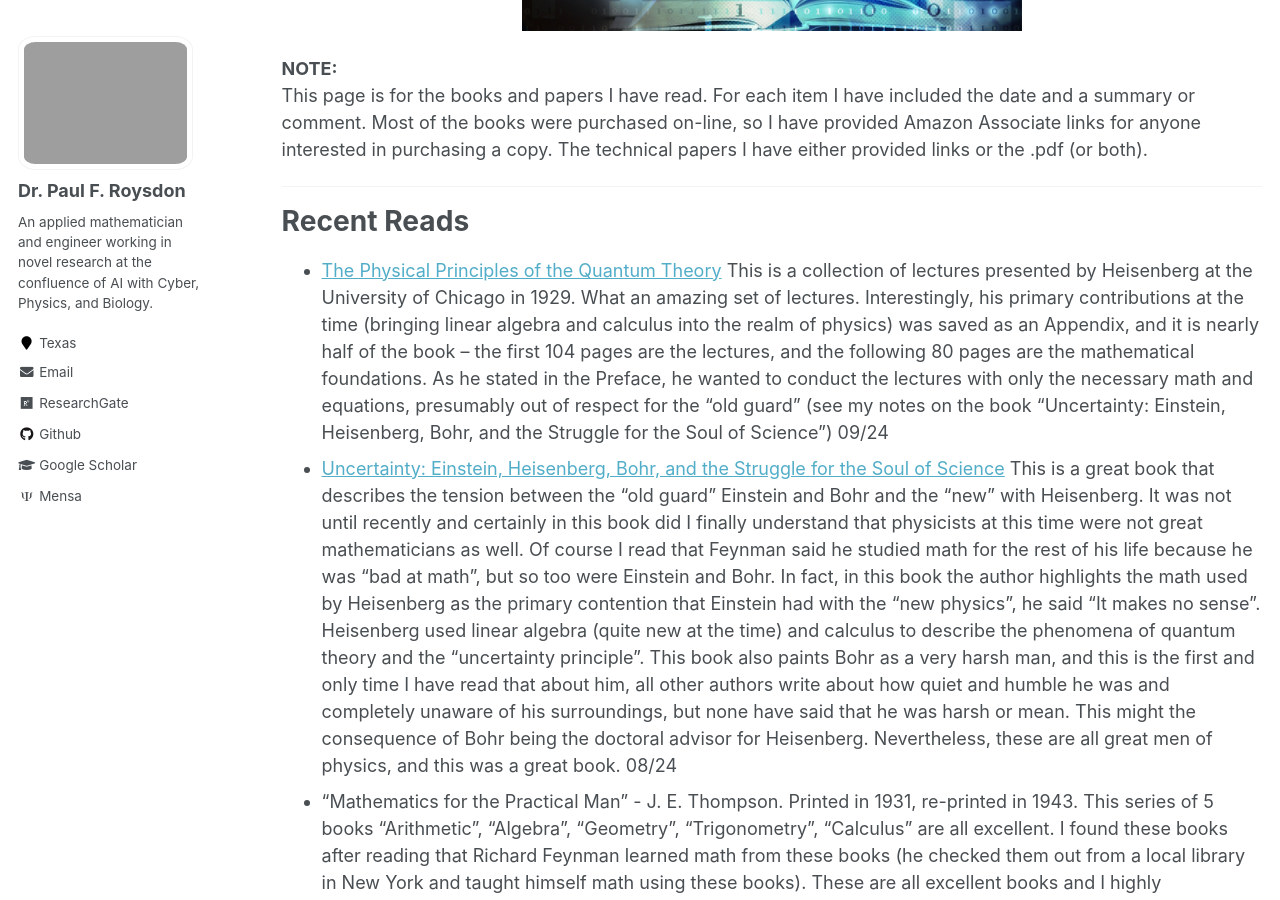
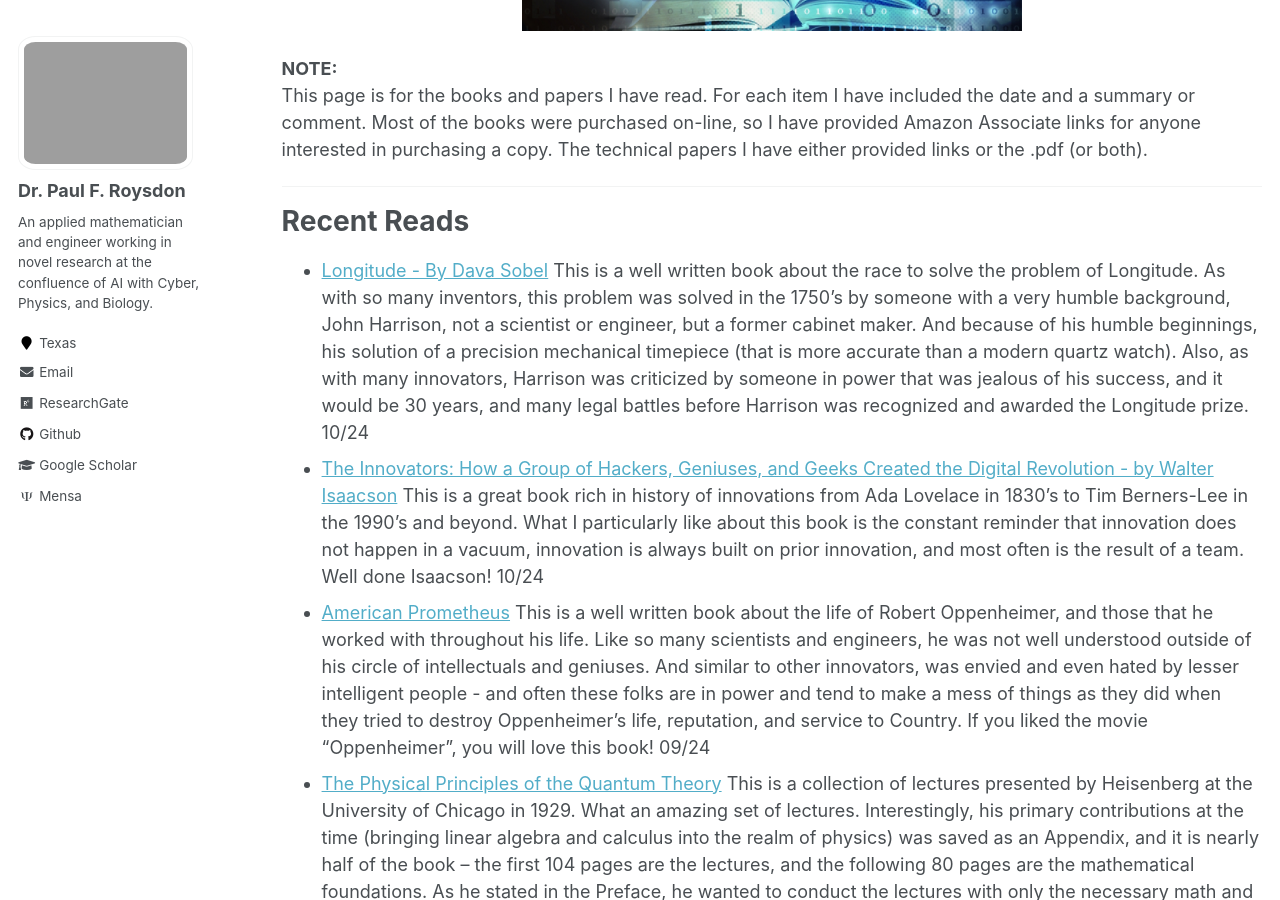
Before and after one commit to pfroysdon/pfroysdon.github.io, a Jekyll site: the page built from _pages/reading-rack.md, in a window 1280 px wide and 900 px high, scrolled down 414 px. Built offline with Jekyll 4.4.1, drawn with Linux system fonts in a browser that asks for light colours; some web fonts are replaced.

Commit message:
Update reading-rack.md

```diff
--- a/_pages/reading-rack.md
+++ b/_pages/reading-rack.md
@@ -18,6 +18,9 @@
 -----------------------------------------------------------------------------------
 # Recent Reads
 
+- [Longitude - By Dava Sobel](https://amzn.to/3Yts4QH) This is a well written book about the race to solve the problem of Longitude.  As with so many inventors, this problem was solved in the 1750's by someone with a very humble background, John Harrison, not a scientist or engineer, but a former cabinet maker.  And because of his humble beginnings, his solution of a precision mechanical timepiece (that is more accurate than a modern quartz watch).  Also, as with many innovators, Harrison was criticized by someone in power that was jealous of his success, and it would be 30 years, and many legal battles before Harrison was recognized and awarded the Longitude prize. 10/24
+- [The Innovators: How a Group of Hackers, Geniuses, and Geeks Created the Digital Revolution - by Walter Isaacson](https://amzn.to/4dV7PzQ) This is a great book rich in history of innovations from Ada Lovelace in 1830's to Tim Berners-Lee in the 1990's and beyond.  What I particularly like about this book is the constant reminder that innovation does not happen in a vacuum, innovation is always built on prior innovation, and most often is the result of a team. Well done Isaacson! 10/24
+- [American Prometheus](https://amzn.to/3YuVTAD)  This is a well written book about the life of Robert Oppenheimer, and those that he worked with throughout his life.  Like so many scientists and engineers, he was not well understood outside of his circle of intellectuals and geniuses.  And similar to other innovators, was envied and even hated by lesser intelligent people - and often these folks are in power and tend to make a mess of things as they did when they tried to destroy Oppenheimer's life, reputation, and service to Country.  If you liked the movie "Oppenheimer", you will love this book! 09/24
 - [The Physical Principles of the Quantum Theory](https://amzn.to/3Z124ct)  This is a collection of lectures presented by Heisenberg at the University of Chicago in 1929.  What an amazing set of lectures.  Interestingly, his primary contributions at the time (bringing linear algebra and calculus into the realm of physics) was saved as an Appendix, and it is nearly half of the book -- the first 104 pages are the lectures, and the following 80 pages are the mathematical foundations.  As he stated in the Preface, he wanted to conduct the lectures with only the necessary math and equations, presumably out of respect for the "old guard" (see my notes on the book "Uncertainty: Einstein, Heisenberg, Bohr, and the Struggle for the Soul of Science") 09/24
 - [Uncertainty: Einstein, Heisenberg, Bohr, and the Struggle for the Soul of Science](https://amzn.to/3lx3jCI)  This is a great book that describes the tension between the "old guard" Einstein and Bohr and the "new" with Heisenberg.  It was not until recently and certainly in this book did I finally understand that physicists at this time were not great mathematicians as well.  Of course I read that Feynman said he studied math for the rest of his life because he was "bad at math", but so too were Einstein and Bohr.  In fact, in this book the author highlights the math used by Heisenberg as the primary contention that Einstein had with the "new physics", he said "It makes no sense".  Heisenberg used linear algebra (quite new at the time) and calculus to describe the phenomena of quantum theory and the "uncertainty principle".  This book also paints Bohr as a very harsh man, and this is the first and only time I have read that about him, all other authors write about how quiet and humble he was and completely unaware of his surroundings, but none have said that he was harsh or mean.  This might the consequence of Bohr being the doctoral advisor for Heisenberg.  Nevertheless, these are all great men of physics, and this was a great book.  08/24
 - "Mathematics for the Practical Man" - J. E. Thompson.  Printed in 1931, re-printed in 1943. This series of 5 books "Arithmetic", "Algebra", "Geometry", "Trigonometry", "Calculus" are all excellent.  I found these books after reading that Richard Feynman learned math from these books (he checked them out from a local library in New York and taught himself math using these books).  These are all excellent books and I highly recommend them to anyone learning or refreshing mathematics. These books use a very practical approach to junior high and high school level math with great descriptions and illustrations. **I wish I had these books as a youth.** 08/24
```
